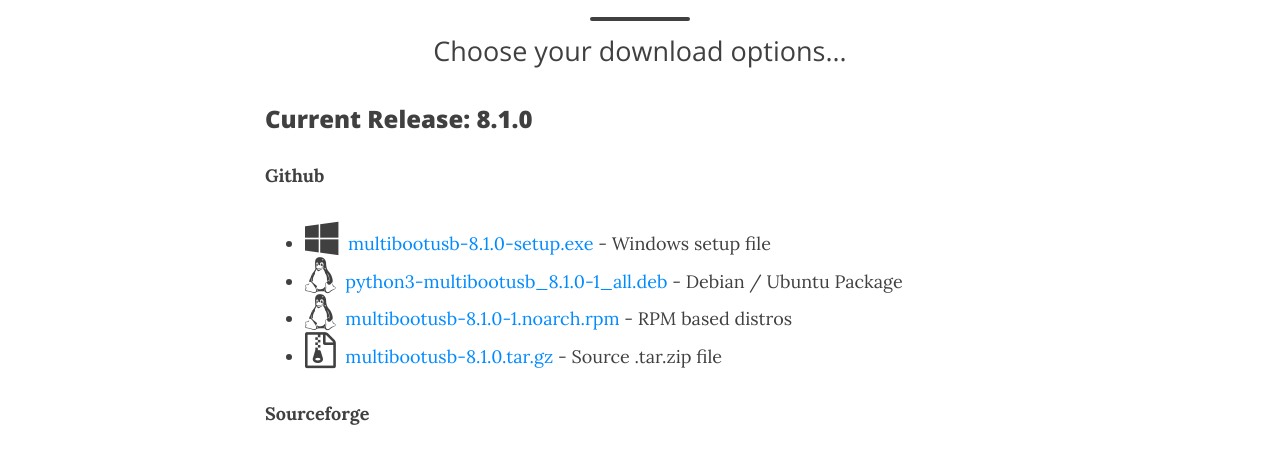
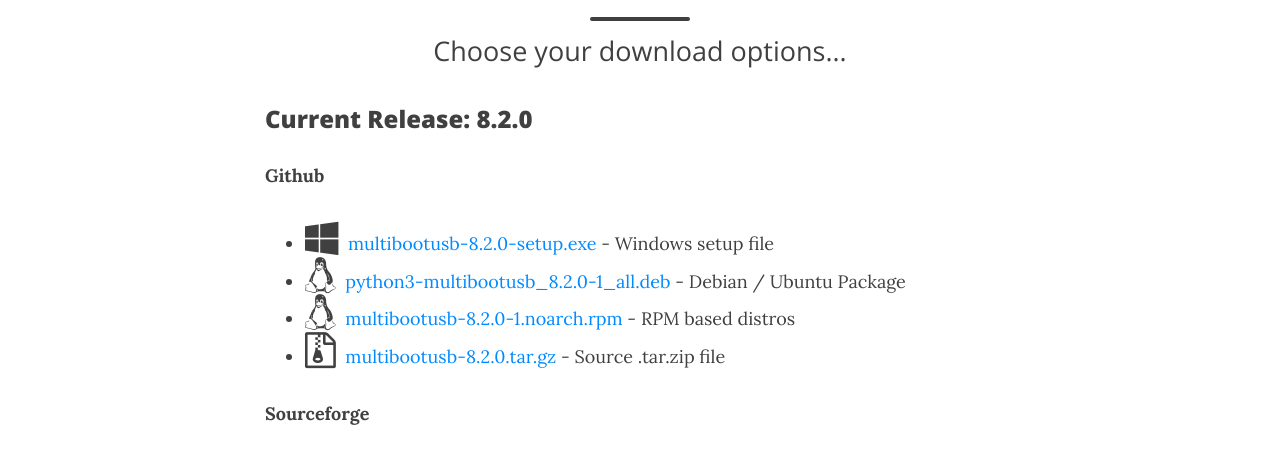
Before and after one commit to mbusb/mbusb.github.io, a Jekyll site: the page built from page_download.md, in a window 1280 px wide and 1262 px high. Shown: the part 216-673 px from the top of the window. Built offline with Jekyll 4.4.1, drawn with Linux system fonts in a browser that asks for light colours; nearby versions of some CDN libraries.

Commit message:
Update to release 8.2.0

```diff
--- a/page_download.md
+++ b/page_download.md
@@ -7,19 +7,19 @@
 group: 		navigation
 ---
 
-### Current Release: 8.1.0
+### Current Release: 8.2.0
 
 **Github**
 
 
-- <span class="fa fa-2x fa-windows"></span>&nbsp; [multibootusb-8.1.0-setup.exe](https://github.com/mbusb/multibootusb/releases/download/v8.1.0/multibootusb-8.1.0-setup.exe) - Windows setup file
-- <span class="fa fa-2x fa-linux"></span>&nbsp; [python3-multibootusb_8.1.0-1_all.deb](https://github.com/mbusb/multibootusb/releases/download/v8.1.0/python3-multibootusb_8.1.0-1_all.deb) - Debian / Ubuntu Package
-- <span class="fa fa-2x fa-linux"></span>&nbsp; [multibootusb-8.1.0-1.noarch.rpm](https://github.com/mbusb/multibootusb/releases/download/v8.1.0/multibootusb-8.1.0-1.noarch.rpm) - RPM based distros
-- <span class="fa fa-2x fa-file-zip-o"></span>&nbsp; [multibootusb-8.1.0.tar.gz](https://github.com/mbusb/multibootusb/archive/v8.1.0.tar.gz) - Source .tar.zip file
+- <span class="fa fa-2x fa-windows"></span>&nbsp; [multibootusb-8.2.0-setup.exe](https://github.com/mbusb/multibootusb/releases/download/v8.2.0/multibootusb-8.2.0-setup.exe) - Windows setup file
+- <span class="fa fa-2x fa-linux"></span>&nbsp; [python3-multibootusb_8.2.0-1_all.deb](https://github.com/mbusb/multibootusb/releases/download/v8.2.0/python3-multibootusb_8.2.0-1_all.deb) - Debian / Ubuntu Package
+- <span class="fa fa-2x fa-linux"></span>&nbsp; [multibootusb-8.2.0-1.noarch.rpm](https://github.com/mbusb/multibootusb/releases/download/v8.2.0/multibootusb-8.2.0-1.noarch.rpm) - RPM based distros
+- <span class="fa fa-2x fa-file-zip-o"></span>&nbsp; [multibootusb-8.2.0.tar.gz](https://github.com/mbusb/multibootusb/archive/v8.2.0.tar.gz) - Source .tar.zip file
 
 **Sourceforge**
 
-Alternate download location for various platform [here](https://sourceforge.net/projects/multibootusb/files/8.1.0/)
+Alternate download location for various platform [here](https://sourceforge.net/projects/multibootusb/files/8.2.0/)
 
 ___
 
```
Also changed, not shown: _posts/2016-11-27-Releasing multibootusb version 8.2.0.md (added, +14 -0 lines).
